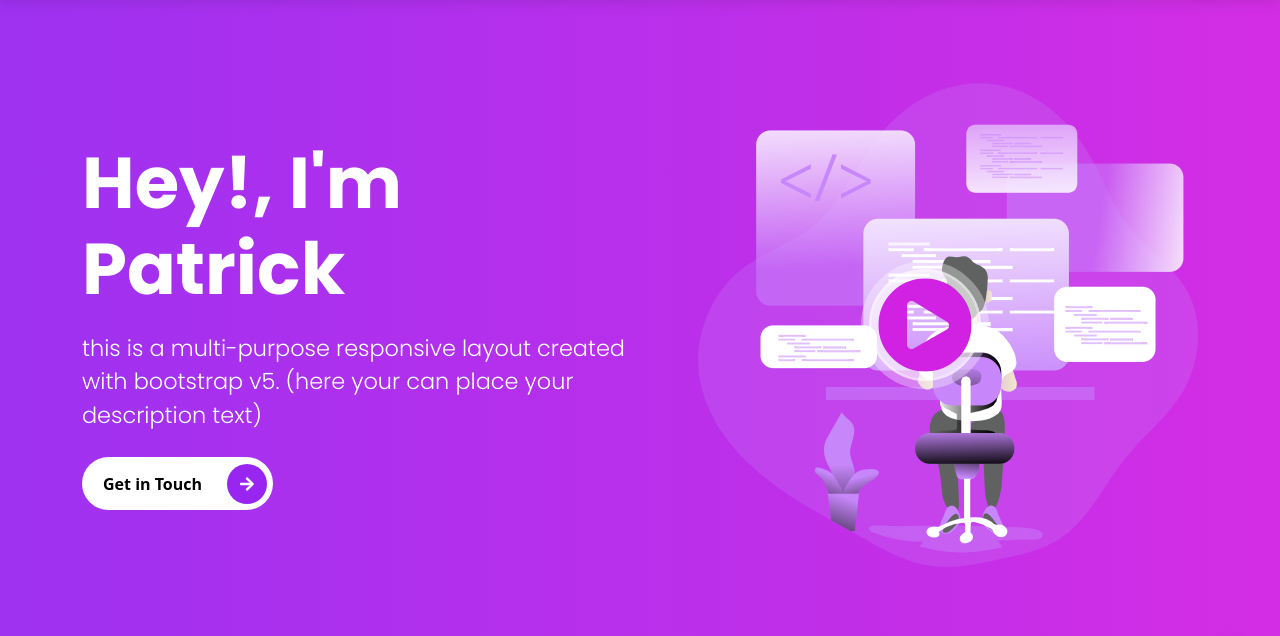
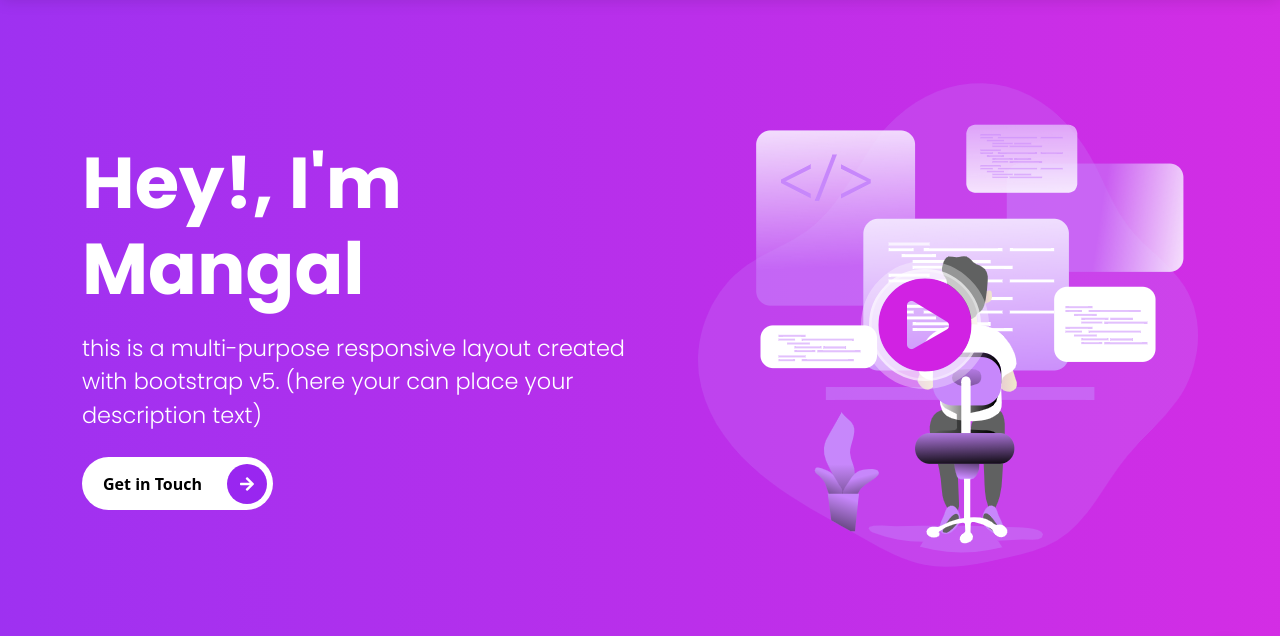
Before and after one commit to MLPaldewad/MLPaldewad.github.io, a website: page index.html in a window 1280 px wide. Shown: the part 85-721 px from the top of the page. Drawn offline with nearby package versions, Linux system fonts and the light colour scheme.

Commit message:
name update

```diff
--- a/index.html
+++ b/index.html
@@ -53,7 +53,7 @@
       <!-- START THE CONTENT FOR THE INTRO  -->
       <div class="col-md-6 intros text-start">
         <h1 class="display-2">
-          <span class="display-2--intro">Hey!, I'm Patrick</span>
+          <span class="display-2--intro">Hey!, I'm Mangal</span>
           <span class="display-2--description lh-base">
             this is a multi-purpose responsive layout created with bootstrap v5.
             (here your can place your description text)
```
